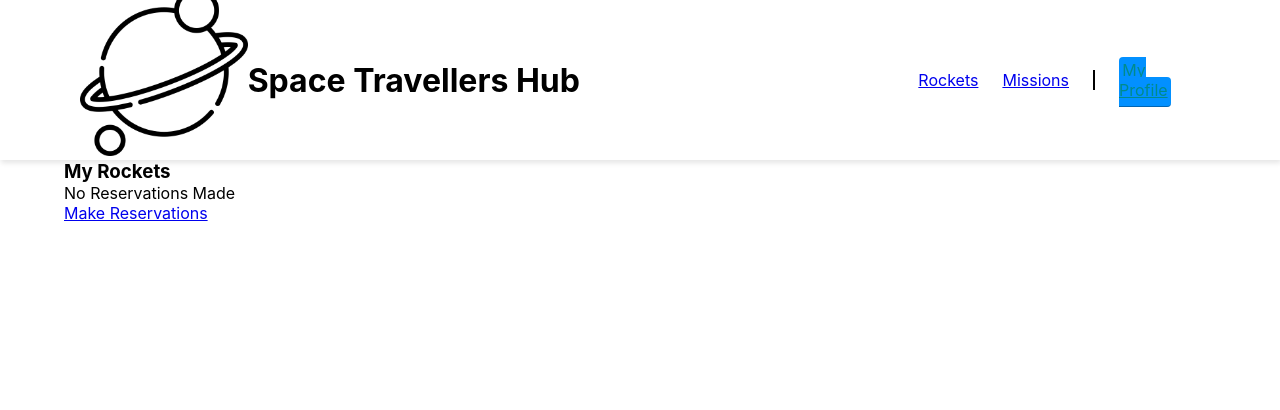
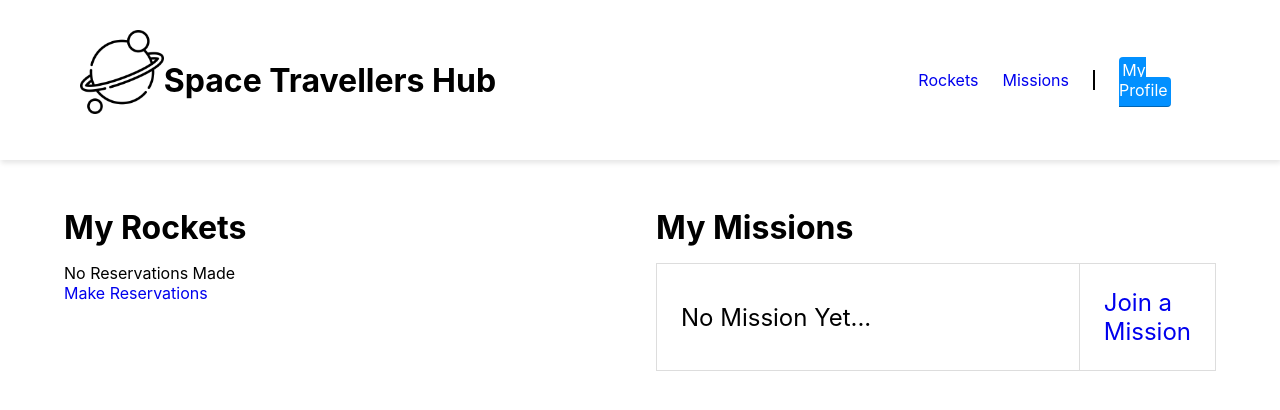
Before and after one commit to TechnoAndy/space-travelers-hub, a React (Create React App) app: page /my_profile in a window 1280 px wide. Shown: the top 410 px of the page. Built offline with nearby package versions, Linux system fonts and the light colour scheme.

Commit message:
Fix broken profile section

```diff
--- a/src/App.css
+++ b/src/App.css
@@ -7,7 +7,7 @@
 }
 
 img {
-  max-width: 20%;
+  max-width: 10%;
   padding-bottom: 1rem;
 }
 
@@ -36,7 +36,6 @@ ul {
 .active {
   padding-bottom: 0.35rem;
   border-bottom: 1px solid rgba(0, 0, 0, 0.3);
-  color: darkcyan;
 }
 
 .container {
@@ -96,13 +95,11 @@ table th {
 
 .profile {
   width: 90%;
-  display: flex;
-  margin: auto;
+  display: grid;
+  grid-template-columns: 1fr 1fr;
+  justify-content: space-between;
+  margin: 3rem auto;
   gap: 2em;
-}
-
-.rockets {
-  flex: 1;
 }
 
 .activeRockets {
--- a/src/components/MissionProfiler.js
+++ b/src/components/MissionProfiler.js
@@ -1,4 +1,5 @@
 import { useSelector } from 'react-redux';
+import { Link } from 'react-router-dom';
 import './missions.css';
 
 const MyProfile = () => {
@@ -9,9 +10,18 @@ const MyProfile = () => {
       <h1 className="head-text">My Missions</h1>
       <table className="tour_list">
         <tbody className="tour_body">
-          {tourists.map(({ id, name }) => (
-            <tr className="tour" key={id}>{name}</tr>
-          ))}
+          {
+            tourists.length < 1 ? (
+              <tr>
+                <td className="tour-now tour">No Mission Yet...</td>
+                <td><Link to="/missions">Join a Mission</Link></td>
+              </tr>
+            ) : (
+              tourists.map(({ id, name }) => (
+                <tr className="tour" key={id}><td>{name}</td></tr>
+              ))
+            )
+          }
         </tbody>
       </table>
     </div>
--- a/src/components/Profile.js
+++ b/src/components/Profile.js
@@ -1,7 +1,7 @@
 import React from 'react';
-
 import { useSelector } from 'react-redux';
 import { Link } from 'react-router-dom';
+import MissionProfiler from './MissionProfiler';
 
 const Profile = () => {
   const { rockets } = useSelector((state) => state.rockets);
@@ -10,7 +10,7 @@ const Profile = () => {
   return (
     <div className="profile">
       <div className="rockets">
-        <h3>My Rockets</h3>
+        <h1 className="head-text">My Rockets</h1>
         {reservedRockets.length === 0 ? (
           <div className="noReservations">
             <p>No Reservations Made</p>
@@ -26,6 +26,7 @@ const Profile = () => {
           </div>
         )}
       </div>
+      <MissionProfiler />
     </div>
   );
 };
--- a/src/components/missions.css
+++ b/src/components/missions.css
@@ -64,3 +64,16 @@ thead {
   border-radius: 4px;
   border: transparent;
 }
+
+td.tour-now {
+  width: 100%;
+}
+
+.head-text {
+  margin-bottom: 1rem;
+}
+
+tbody.tour_body td {
+  padding: 1.5rem;
+  font-size: 1.5rem;
+}
--- a/src/index.css
+++ b/src/index.css
@@ -24,3 +24,7 @@ body {
   -webkit-font-smoothing: antialiased;
   -moz-osx-font-smoothing: grayscale;
 }
+
+a {
+  text-decoration: none;
+}
--- a/src/redux/missions/missions.js
+++ b/src/redux/missions/missions.js
@@ -20,12 +20,12 @@ const MissionSlice = createSlice({
   reducers: {
     missionSpace: (state, action) => {
       const myState = state;
-      const newState = myState.missions.map((jet1) => {
-        if (jet1.id !== action.payload) {
-          return jet1;
+      const newState = myState.missions.map((going) => {
+        if (going.id !== action.payload) {
+          return going;
         }
         return {
-          ...jet1, mission: !jet1.mission,
+          ...going, mission: !going.missions,
         };
       });
       myState.missions = newState;
```
